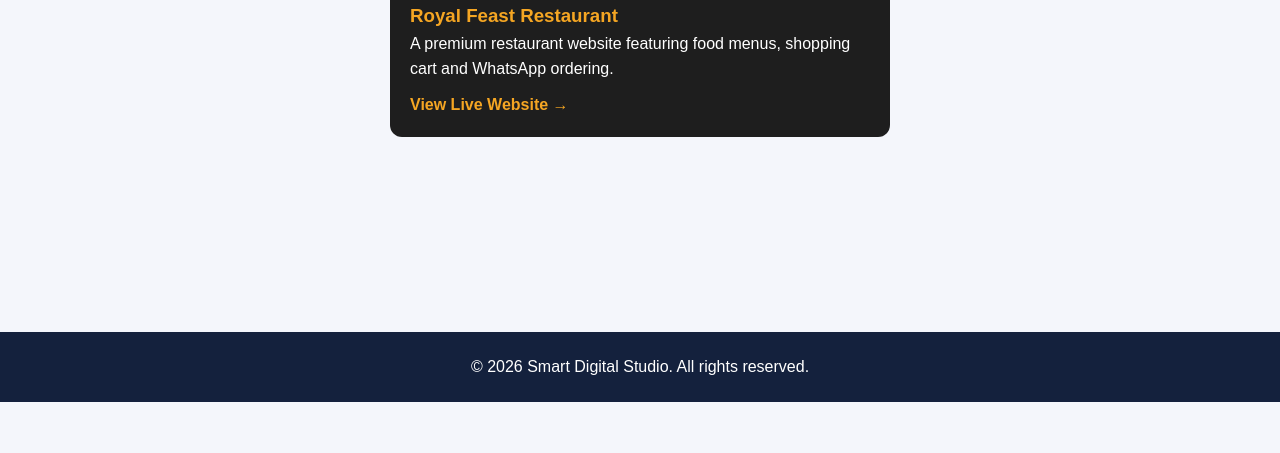
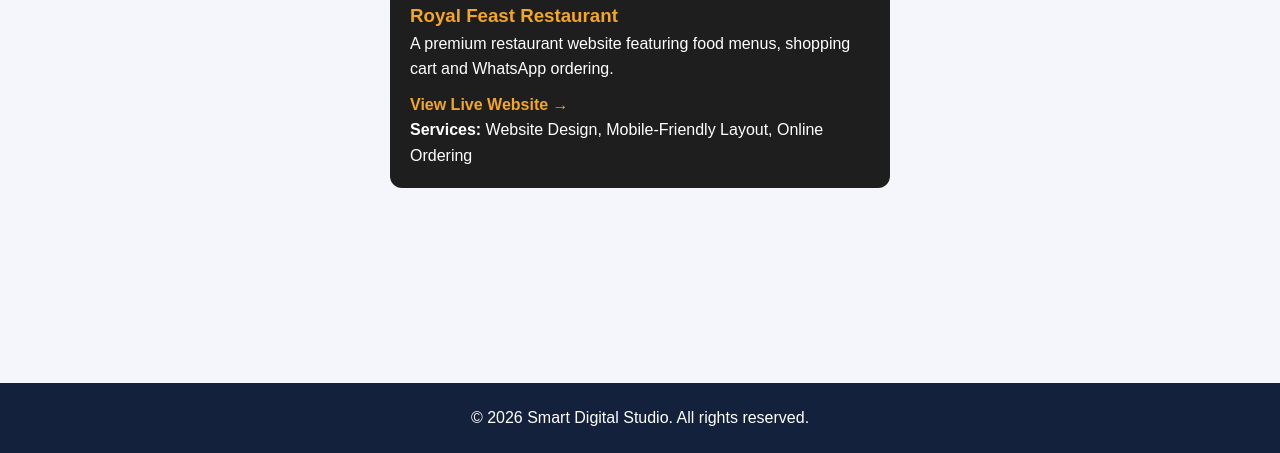
Before and after one commit to thirukachisofficial/smart-digital-studio, a plain HTML site: page index.html in a window 1280 px wide. Shown: the part 1616-2069 px from the top of the page. Before the commit the page ends 2018 px from the top, so only its background shows below. Drawn offline with Linux system fonts and the light colour scheme.

Commit message:
Add files via upload

```diff
--- a/index.html
+++ b/index.html
@@ -95,6 +95,7 @@
         >
             View Live Website →
         </a>
+        <p><strong>Services:</strong> Website Design, Mobile-Friendly Layout, Online Ordering</p>
     </div>
 </section>
 
```
